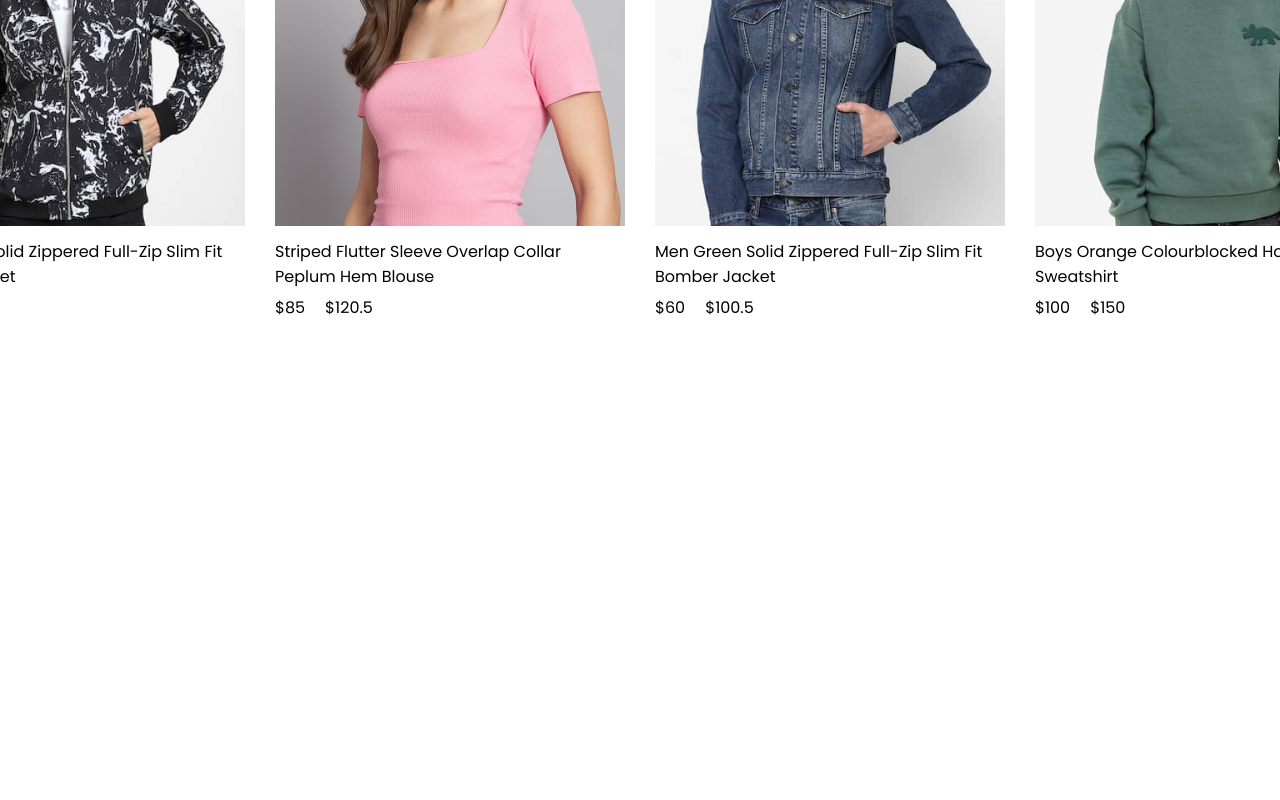
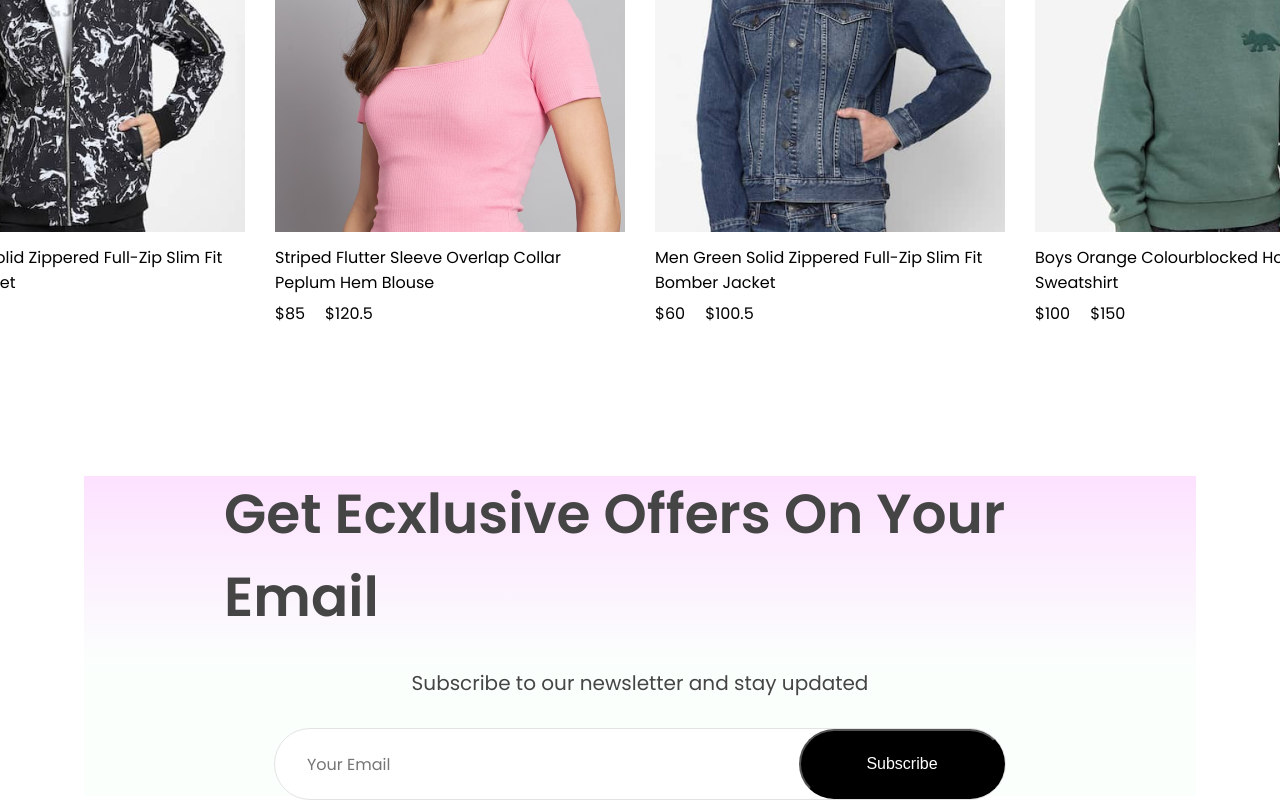
Before and after one commit to waibaBikash/Shopper, a React (Create React App) app in the folder frontend/: page / in a window 1280 px wide. Shown: the part 3128-3928 px from the top of the page. Before the commit the page ends 3448 px from the top, so only its background shows below. Built offline with nearby package versions, Linux system fonts and the light colour scheme.

Commit message:
complete subscription page

```diff
--- a/frontend/src/Components/NewCollections/NewCollections.css
+++ b/frontend/src/Components/NewCollections/NewCollections.css
@@ -3,7 +3,7 @@
   flex-direction: column;
   align-items: center;
   gap: 10px;
-  height: 90vh;
+  margin-bottom: 100px;
 }
 .new-collections h1{
   color: #171717;
--- /dev/null
+++ b/frontend/src/Components/NewsLetter/NewsLetter.css
@@ -0,0 +1,50 @@
+.newsletter{
+  width: 65%;
+  height: 40vh;
+  display: flex;
+  flex-direction: column;
+  align-items: center;
+  justify-content: center;
+  margin: auto;
+  padding: 0px 140px;
+  margin-top: 150px;
+  background: linear-gradient(180deg, #fde1ff 0%, #e1ffea22 60%);
+  gap: 30px;
+}
+.newsletter h1{
+  color: #454545;
+  font-size: 55px;
+  font-weight: 600;
+}
+.newsletter p{
+  color: #454545;
+  font-size: 20px;
+}
+.newsletter div{
+  display: flex;
+  align-items: center;
+  justify-content: space-between;
+  background: white;
+  width: 730px;
+  height: 70px;
+  border-radius: 80px;
+  border: 1px solid#e3e3e3;
+}
+.newsletter input{
+  width: 500px;
+  margin-left: 30px;
+  border: none;
+  outline: none;
+  color: #616161;
+  font-family: poppins;
+  font-size: 16px;
+}
+.newsletter div button{
+  width: 210px;
+  height: 70px;
+  border-radius: 80px;
+  background: black;
+  color: white;
+  font-size: 16px;
+  cursor: pointer;
+}
--- /dev/null
+++ b/frontend/src/Components/NewsLetter/NewsLetter.jsx
@@ -0,0 +1,17 @@
+import React from 'react';
+import './NewsLetter.css';
+
+const NewsLetter = () => {
+  return (
+    <div className='newsletter'>
+      <h1>Get Ecxlusive Offers On Your Email</h1>
+      <p>Subscribe to our newsletter and stay updated</p>
+       <div>
+         <input type="email" placeholder='Your Email' />
+         <button>Subscribe</button>
+       </div>
+    </div>
+  )
+}
+
+export default NewsLetter;
--- a/frontend/src/Pages/Shop.jsx
+++ b/frontend/src/Pages/Shop.jsx
@@ -3,6 +3,7 @@ import Hero from '../Components/Hero/Hero';
 import Popular from '../Components/Popular/Popular';
 import Offers from '../Components/Offers/Offers';
 import NewCollections from '../Components/NewCollections/Newcollections';
+import NewsLetter from '../Components/NewsLetter/NewsLetter';
 
 
 
@@ -15,6 +16,7 @@ const Shop = () => {
      <Popular />
      <Offers />
      <NewCollections/>
+     <NewsLetter />
     </div>
   )
 }
```
